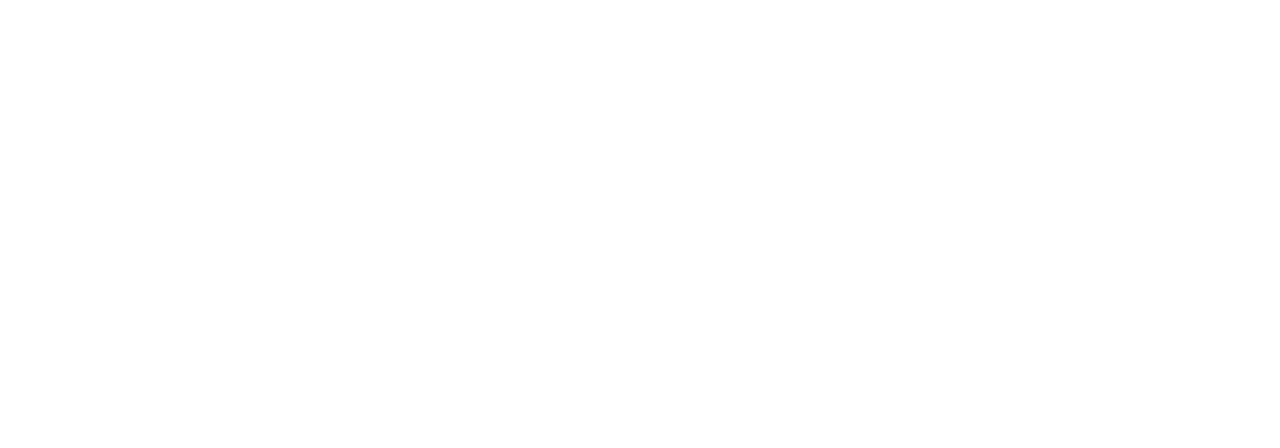
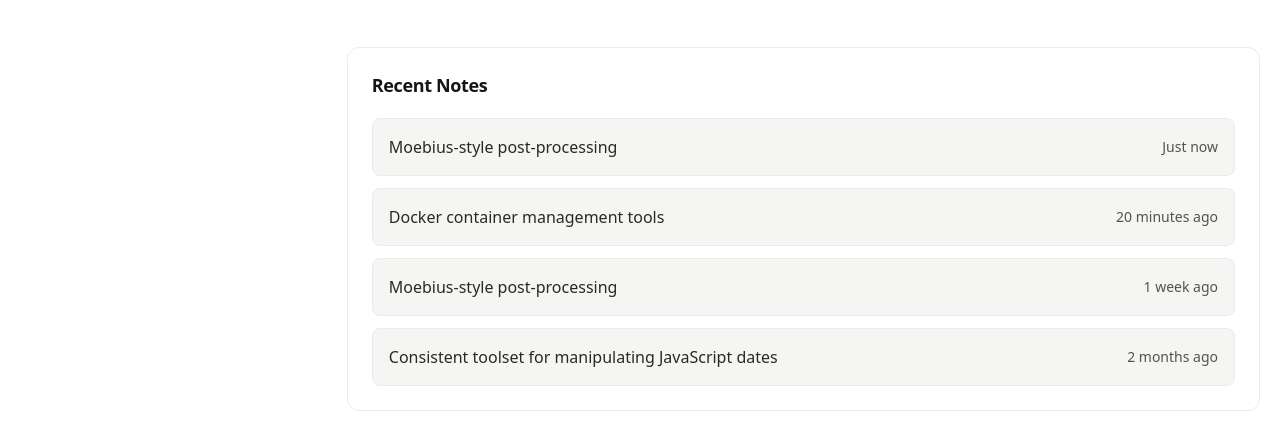
Before and after one commit to zalodias/zalodias, a Next.js app: page / in a window 1280 px wide. Shown: the part 1049-1497 px from the top of the page. Before the commit the page ends 1088 px from the top, so only its background shows below. Built offline with nearby package versions, Linux system fonts and the light colour scheme.

Commit message:
✨ Add NoteCard placeholders

```diff
--- a/app/page.tsx
+++ b/app/page.tsx
@@ -2,6 +2,7 @@
 import { BookmarkCard } from '@/components/bookmark-card';
 import { Container } from '@/components/container';
 import { MovingArrow } from '@/components/moving-arrow';
+import { NoteCard } from '@/components/note-card';
 import { ProjectCard } from '@/components/project-card';
 import { Arc } from '@/icons/Arc';
 import { Linear } from '@/icons/Linear';
@@ -105,6 +106,29 @@
             <BookmarkCard />
           </div>
         </div>
+        <div className="rounded-xl border border-border-neutral-faded p-6">
+          <header className="flex flex-col gap-5">
+            <h1 className="text-title-small-strong">Recent Notes</h1>
+            <div className="flex flex-col gap-3">
+              <NoteCard
+                title="Moebius-style post-processing"
+                timestamp="Just now"
+              />
+              <NoteCard
+                title="Docker container management tools"
+                timestamp="20 minutes ago"
+              />
+              <NoteCard
+                title="Moebius-style post-processing"
+                timestamp="1 week ago"
+              />
+              <NoteCard
+                title="Consistent toolset for manipulating JavaScript dates"
+                timestamp="2 months ago"
+              />
+            </div>
+          </header>
+        </div>
       </section>
     </Container>
   );
```
